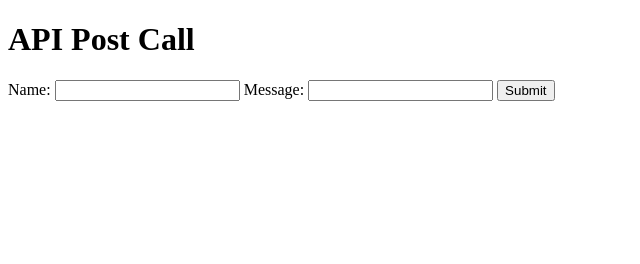
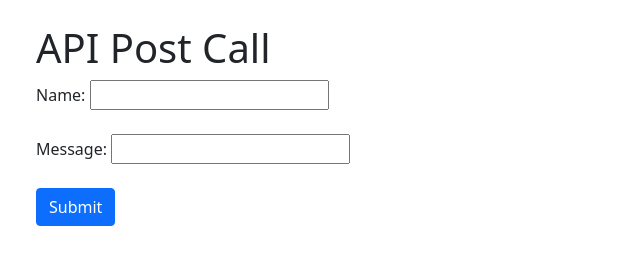
Before and after one commit to yashas8197/post-API-Call, a plain HTML site: page index.html in a window 1280 px wide. Shown: the whole page, without its empty margins (0-640 px from the left). Drawn offline with nearby package versions, Linux system fonts and the light colour scheme.

Commit message:
added style

```diff
--- a/index.html
+++ b/index.html
@@ -5,20 +5,26 @@
   <meta charset="utf-8">
   <meta name="viewport" content="width=device-width">
   <title>replit</title>
-  <link href="style.css" rel="stylesheet" type="text/css" />
+  <link href="https://cdn.jsdelivr.net/npm/bootstrap@5.0.2/dist/css/bootstrap.min.css" rel="stylesheet"
+    integrity="sha384-EVSTQN3/azprG1Anm3QDgpJLIm9Nao0Yz1ztcQTwFspd3yD65VohhpuuCOmLASjC" crossorigin="anonymous">
 </head>
 
 <body>
+  <div class="container m-4">
     <h1>API Post Call</h1>
+
 
     <form id="postForm">
       <label for="name">Name: </label>
       <input id="name" />
+      <br><br>
       <label for="message">Message: </label>
       <input id="message" />
-    <button type="submit">Submit</button>
+      <br><br>
+      <button class="btn btn-primary" type="submit">Submit</button>
     </form>
-  <div id="responseContainer"></div>
+    <div class="mt-3" id="responseContainer"></div>
+  </div>
 
   <script>
     const postForm = document.querySelector("#postForm")
```
Lines whose indentation alone changed are shown as unchanged.
